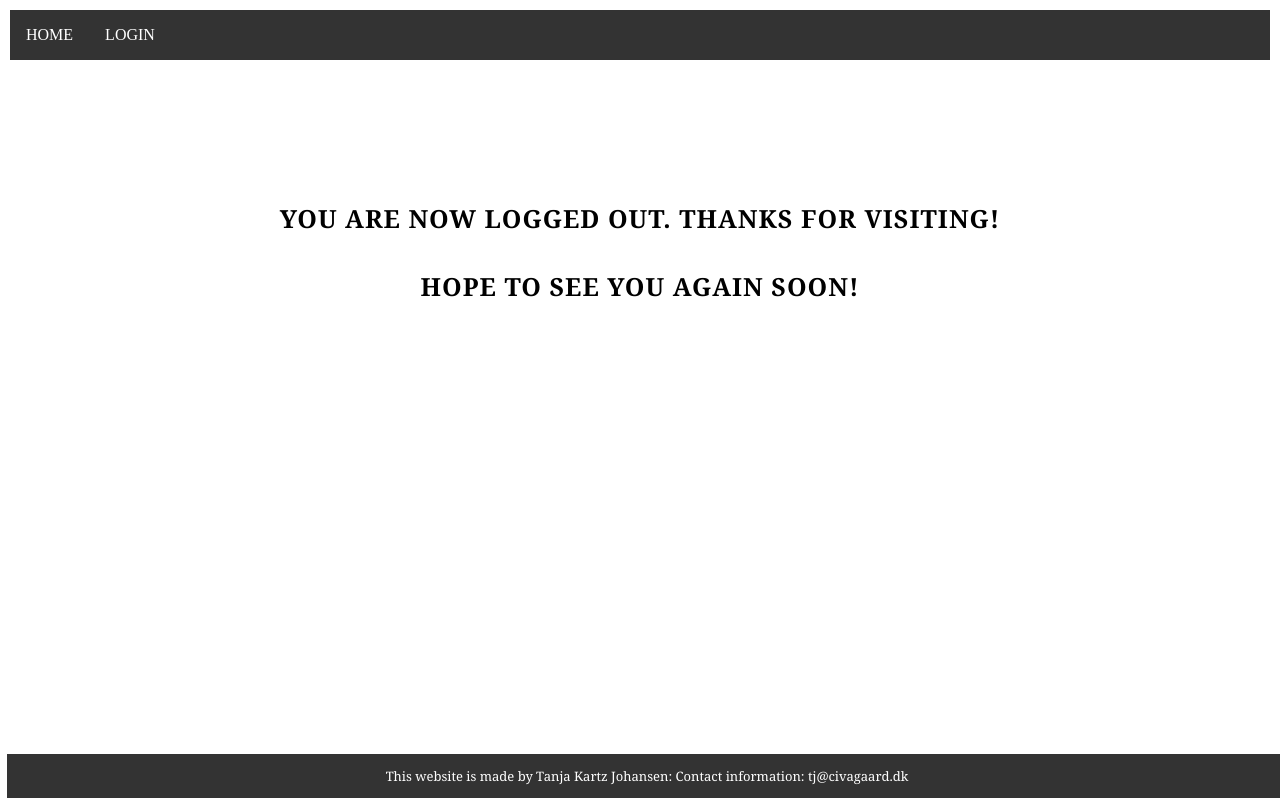
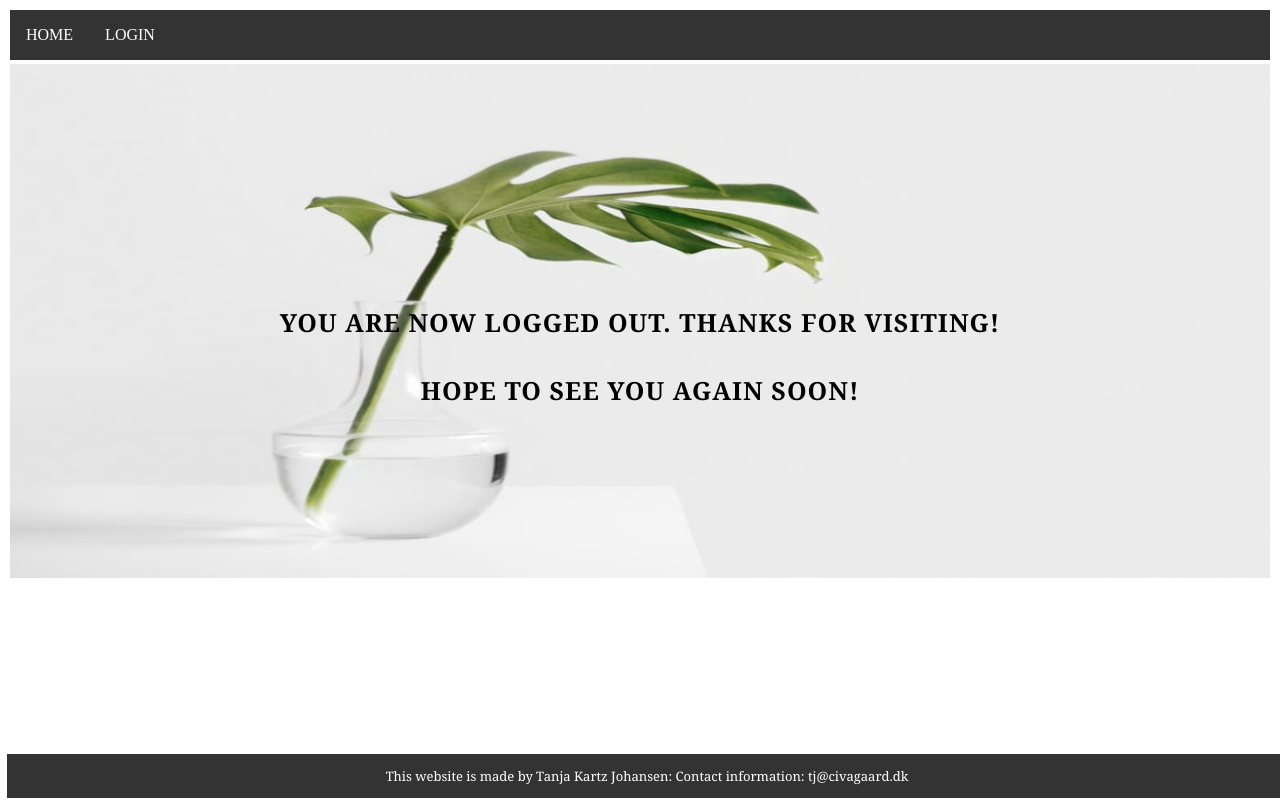
Before and after one commit to TanjaKartz/ExamProject-final, a website: page public/logout.html in a window 1280 px wide. Drawn offline with Linux system fonts and the light colour scheme.

Commit message:
rettet på layout på logout siden

```diff
--- a/public/logout.html
+++ b/public/logout.html
@@ -15,8 +15,8 @@
 
   </div>
 
-  <div>
-    <br>
+
+  <div id="thanks">
     <h2>
       You are now logged out. Thanks for visiting!
       <br><br>
--- a/public/style/logout.css
+++ b/public/style/logout.css
@@ -1,9 +1,20 @@
 h2 {
-  color: black;
-  font-family: georgia;
-  text-transform: uppercase;
-  text-align: center;
-  font-size: 25px;
-  letter-spacing: 1px;
-  padding-top: 100px
+    color: black;
+    text-transform: uppercase;
+    font-family: georgia;
+    font-size: 25px;
+    letter-spacing: 1px;
+    text-align: center;
+    padding-top: 70px;
+  }
+
+#thanks {
+    border: 2px solid white;
+    padding: 25px;
+    padding-bottom: 150px;
+    padding-top: 150px;
+    background: url(goodbye7.jpg);
+    background-repeat: no-repeat;
+    background-size: 100% 100%;
+
 }
```
Also changed, not shown: public/list.html (+2 -0 lines), public/signup.html (+4 -1 lines), public/style/goodbye7.jpg (added), public/style/guitar.jpg (deleted), public/style/plant.jpg (added), public/style/sunshine.jpg (deleted), 1 other file.
